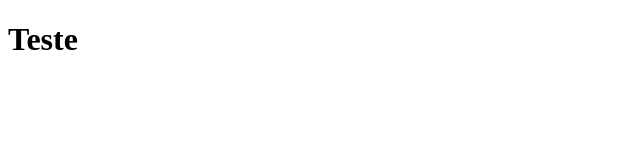
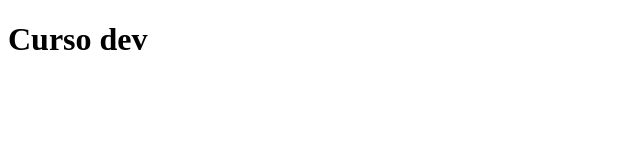
Before and after one commit to caarolinaoliveira/clone-tabnews, a Next.js app: page / in a window 1280 px wide. Shown: the top 160 px of the page, without its empty margins (0-640 px from the left). Built offline with nearby package versions, Linux system fonts and the light colour scheme.

Commit message:
teste erro

```diff
--- a/pages/index.js
+++ b/pages/index.js
@@ -1,5 +1,5 @@
 function Home(){
-    return <h1>Teste</h1>
+    return <h1>Curso dev</h1>
 }
 
 export default Home;
```
